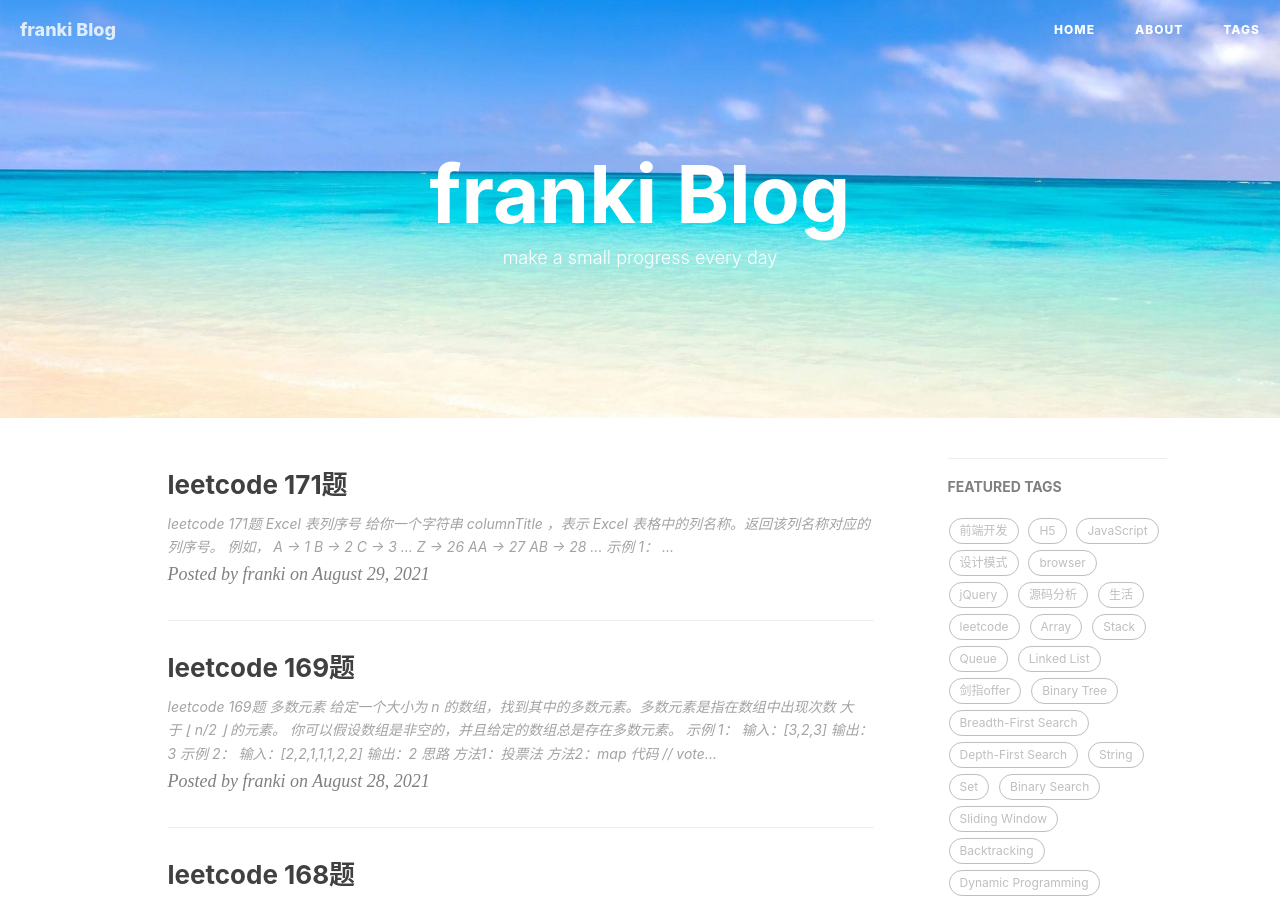
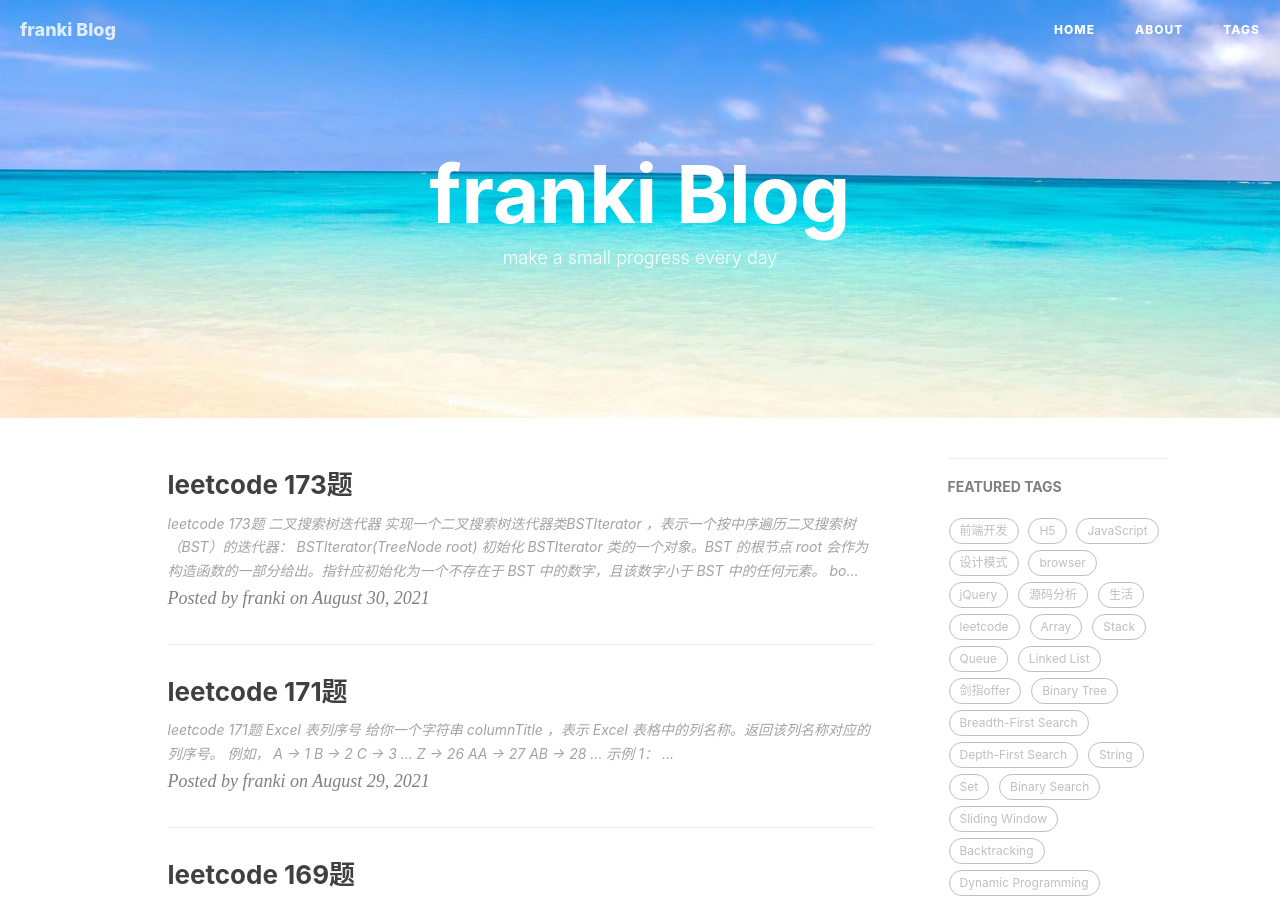
Before and after one commit to NikFranki/NikFranki.github.io, a Jekyll site: the page built from index.html, in a window 1280 px wide and 900 px high. Built offline with Jekyll 4.4.1, drawn with Linux system fonts in a browser that asks for light colours; nearby versions of some CDN libraries; the list of posts is cut into pages by our own code; comment, search, counter and statistics services are not loaded; some of the changed text lies outside the part shown.

Commit message:
feat: add leetcode 173

````diff
--- /dev/null
+++ b/_posts/2021-08-30-leetcode173.md
@@ -0,0 +1,103 @@
+---
+layout:     post
+title:      "leetcode 173题"
+subtitle:   ""
+date:       2021-08-30
+author:     "franki"
+catalog: true
+tags:
+    - leetcode
+---
+
+## leetcode 173题 二叉搜索树迭代器
+
+实现一个二叉搜索树迭代器类BSTIterator ，表示一个按中序遍历二叉搜索树（BST）的迭代器：
+BSTIterator(TreeNode root) 初始化 BSTIterator 类的一个对象。BST 的根节点 root 会作为构造函数的一部分给出。指针应初始化为一个不存在于 BST 中的数字，且该数字小于 BST 中的任何元素。
+boolean hasNext() 如果向指针右侧遍历存在数字，则返回 true ；否则返回 false 。
+int next()将指针向右移动，然后返回指针处的数字。
+注意，指针初始化为一个不存在于 BST 中的数字，所以对 next() 的首次调用将返回 BST 中的最小元素。
+
+你可以假设 next() 调用总是有效的，也就是说，当调用 next() 时，BST 的中序遍历中至少存在一个下一个数字。
+
+示例 1：
+
+```bash
+输入
+["BSTIterator", "next", "next", "hasNext", "next", "hasNext", "next", "hasNext", "next", "hasNext"]
+[[[7, 3, 15, null, null, 9, 20]], [], [], [], [], [], [], [], [], []]
+输出
+[null, 3, 7, true, 9, true, 15, true, 20, false]
+
+解释
+BSTIterator bSTIterator = new BSTIterator([7, 3, 15, null, null, 9, 20]);
+bSTIterator.next();    // 返回 3
+bSTIterator.next();    // 返回 7
+bSTIterator.hasNext(); // 返回 True
+bSTIterator.next();    // 返回 9
+bSTIterator.hasNext(); // 返回 True
+bSTIterator.next();    // 返回 15
+bSTIterator.hasNext(); // 返回 True
+bSTIterator.next();    // 返回 20
+bSTIterator.hasNext(); // 返回 False
+```
+
+### 思路
+
+后续遍历 + 排序
+
+### 代码
+
+```js
+/**
+ * Definition for a binary tree node.
+ * function TreeNode(val, left, right) {
+ *     this.val = (val===undefined ? 0 : val)
+ *     this.left = (left===undefined ? null : left)
+ *     this.right = (right===undefined ? null : right)
+ * }
+ */
+function postOrder(root, result = []) {
+    if (root === null) {
+        return null;
+    }
+    postOrder(root.left, result);
+    postOrder(root.right, result);
+    result.push(root.val);
+    return result;
+}
+
+/**
+ * @param {TreeNode} root
+ */
+var BSTIterator = function(root) {
+    const tempArr = postOrder(root);
+    // sort
+    this.arr = tempArr.sort((a, b) => a - b);
+};
+
+/**
+ * @return {number}
+ */
+BSTIterator.prototype.next = function() {
+    return this.arr.shift();
+};
+
+/**
+ * @return {boolean}
+ */
+BSTIterator.prototype.hasNext = function() {
+    return this.arr.length !== 0;
+};
+
+/**
+ * Your BSTIterator object will be instantiated and called as such:
+ * var obj = new BSTIterator(root)
+ * var param_1 = obj.next()
+ * var param_2 = obj.hasNext()
+ */
+```
+
+### 复杂度分析
+
+- 时间复杂度：O(NlogN)
+- 空间复杂度：O(N)
````
Also changed, not shown: _posts/2021-08-29-leetcode171.md (+1 -1 lines).
